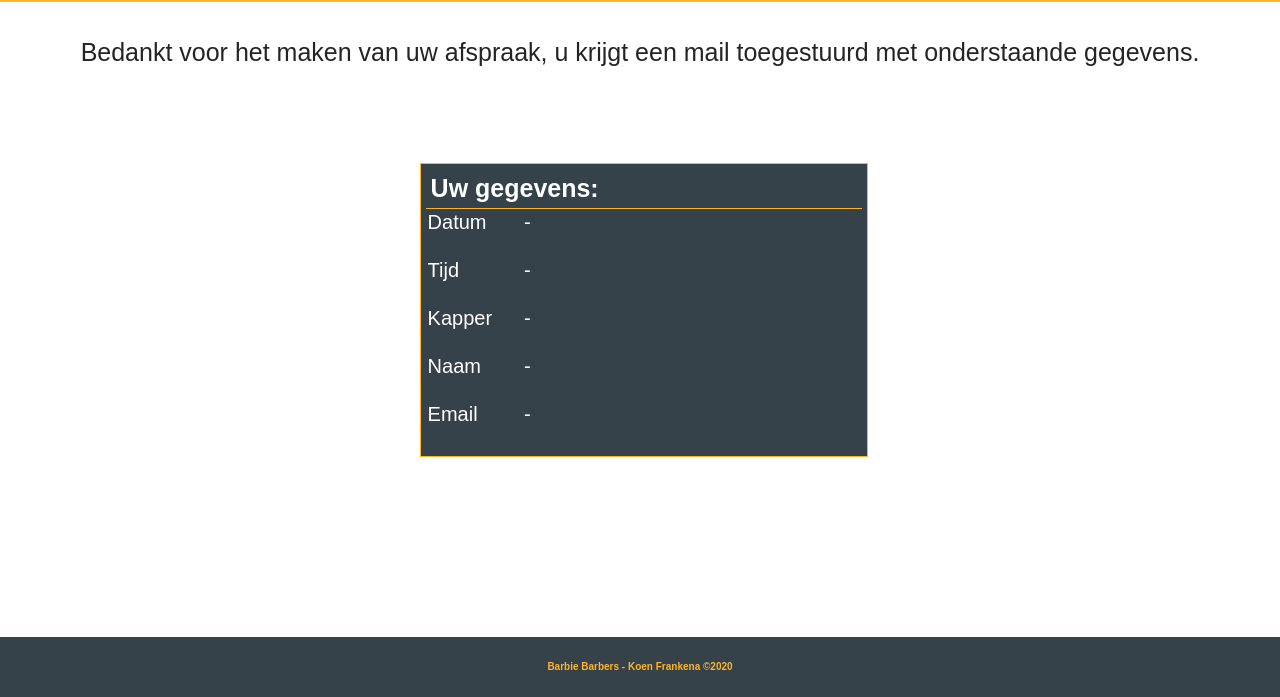
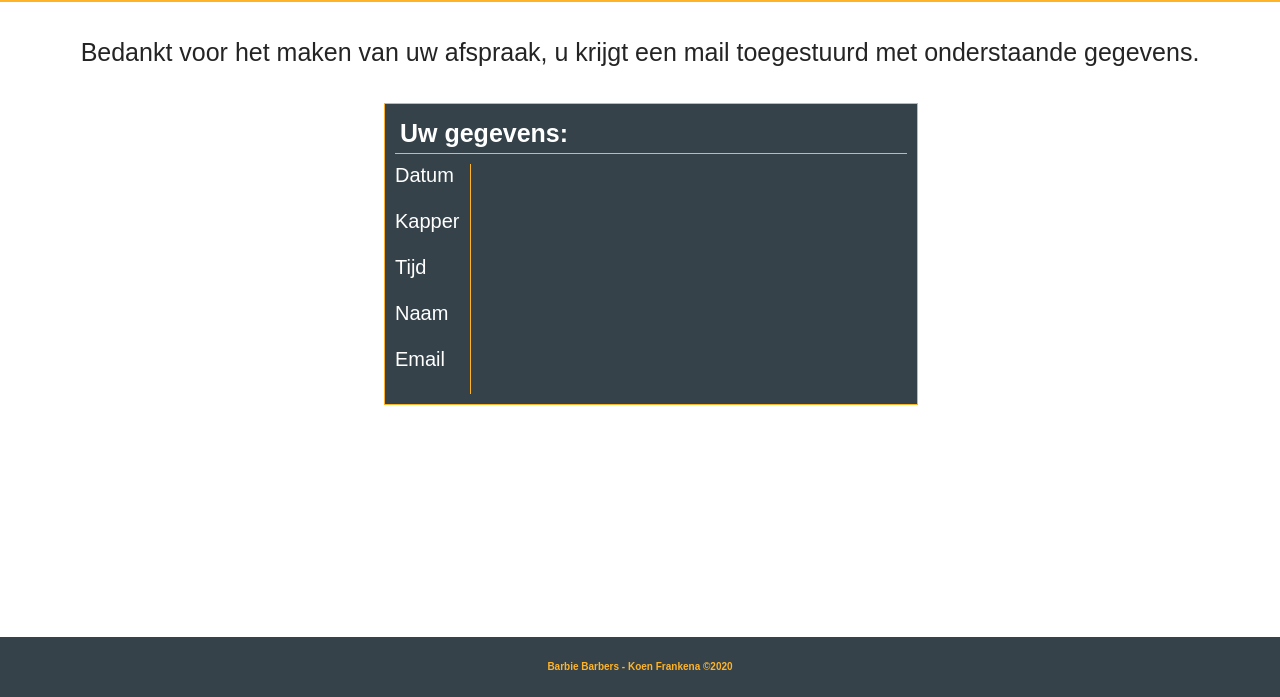
Before and after one commit to KoenieFrankenstein/Kappersproject, a website: page public/confirm.html in a window 1280 px wide. Shown: the part 103-800 px from the top of the page. Drawn offline with Linux system fonts and the light colour scheme.

Commit message:
icon, confirm style is af

```diff
--- a/public/Style/confirm.css
+++ b/public/Style/confirm.css
@@ -5,32 +5,35 @@
     font-size: 25px;
 }
 .collums{
-    float: left;
-    margin-left: 32%;
-    margin-top: 50px;
-    width: 35%;
+    margin-left: 30%;
+    width: 40%;
     padding: 10px;
+
+    list-style-type: none;
+    border: 1px solid rgb(255, 180, 40);
+    background-color: #35424a;
+    font-family: sans-serif;
+    color: white;
+    font-size: 20px;
 }
 .head{
     font-size: 25px;
     border-bottom: 1px solid rgb(255, 180, 40);
     font-weight: bold;
     padding: 5px;
-}
-.type{
-    list-style-type: none;
-    border: 1px solid rgb(255, 180, 40);
-    background-color: #35424a;
-    font-family: sans-serif;
-    color: white;
-    font-size: 20px;
-    padding: 5px;
+    margin-bottom: 10px;
 }
 .value{
     text-align: left;
     margin-left: 30px;
-    width: 800%;
+    margin-bottom: -10px;
 }
 .var{
     text-align: left;
+    border-right: solid rgb(255, 180, 40) 1px;
+    padding-right: 10px;
+    border-collapse: collapse;
 }
+table{
+    border-collapse: collapse;
+}
--- a/public/confirm.html
+++ b/public/confirm.html
@@ -3,6 +3,7 @@
 
 <head>
     <title>Barbie Barbers</title>
+    <link rel="icon" href="https://png.pngtree.com/png-vector/20190217/ourlarge/pngtree-black-and-white-barber-icon-design-elements-png-image_420012.jpg">
 </head>
 
 <body>
@@ -25,31 +26,48 @@
         <br>
         <br>
         <div class="collums">
-            <ul class="type">
-                <li class="head">Uw gegevens:</li>
+            <p class="head">Uw gegevens:</p>
             <table>
                 <tr>
-                        <td><li class="var">Datum   </li><br></td>
-                        <td><li class="value" name="datum">-</li><br></td>
+                    <td class="var">
+                        <li>Datum </li><br>
+                    </td>
+                    <td>
+                        <li class="value" name="datum"></li><br>
+                    </td>
                 </tr>
                 <tr>
-                        <td><li class="var">Tijd</li><br></td>
-                        <td><li class="value" name="tijd">-</li><br></td>
+                    <td class="var">
+                        <li>Kapper</li><br>
+                    </td>
+                    <td>
+                        <li class="value" name="kapper"></li><br>
+                    </td>
                 </tr>
                 <tr>
-                        <td><li class="var">Kapper</li><br></td>
-                        <td><li class="value" name="kapper">-</li><br></td>
+                    <td class="var">
+                        <li>Tijd</li><br>
+                    </td>
+                    <td>
+                        <li class="value" name="tijd"></li><br>
+                    </td>
                 </tr>
                 <tr>
-                        <td><li class="var">Naam</li><br></td>
-                        <td><li class="value" name="naam">-</li><br></td>
+                    <td class="var">
+                        <li>Naam</li><br>
+                    </td>
+                    <td>
+                        <li class="value" name="naam"></li><br>
+                    </td>
                 </tr>
                 <tr>
-                        <td><li class="var">Email</li><br></td>
-                        <td><li class="value" name="email">-</li><br></td>
+                    <td class="var">
+                        <li>Email</li><br>
+                    <td>
+                        <li class="value" name="email"></li><br>
+                    </td>
                 </tr>
             </table>
-            </ul>
         </div>
     </div>
 
```
Also changed, not shown: public/afspraak.html (+1 -0 lines), public/contact.html (+1 -0 lines), public/index.html (+1 -0 lines), public/prijzen.html (+1 -0 lines), public/Afbeeldingen/schaar.jpg (added). Lines whose indentation alone changed are shown as unchanged.
